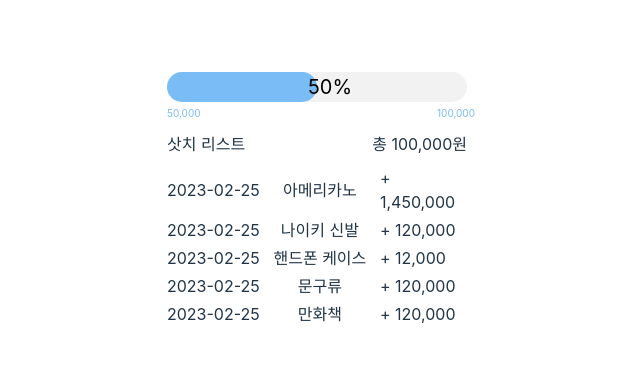
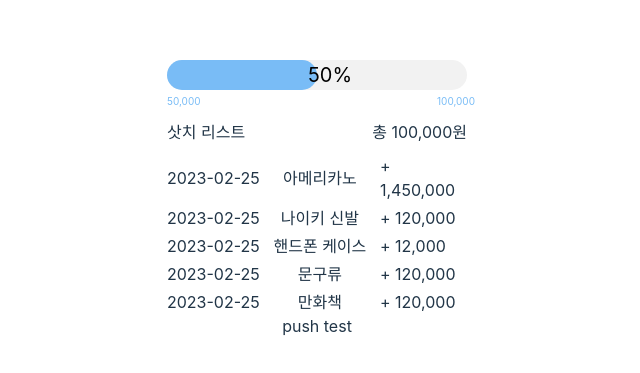
Before and after one commit to soorokim/satch-of-last-5, a React (Vite) app: page / in a window 1280 px wide. Shown: the part 201-574 px from the top of the page, without its empty margins (323-963 px from the left). Built offline with nearby package versions, Linux system fonts and the light colour scheme.

Commit message:
push test

```diff
--- a/src/pages/Main/Main.tsx
+++ b/src/pages/Main/Main.tsx
@@ -5,6 +5,7 @@ const Main = () => (
   <div>
     <ProgressBar satchPrice={50000} totalPrice={100000} />
     <SatchList totalPrice={100000} />
+    push test
   </div>
 );
 
```
